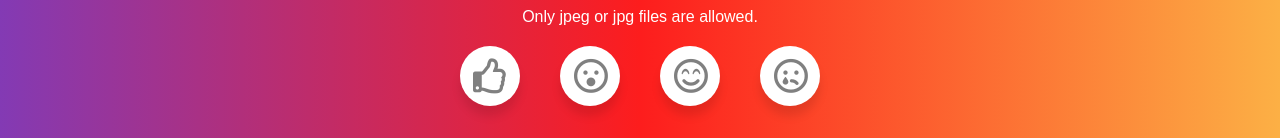
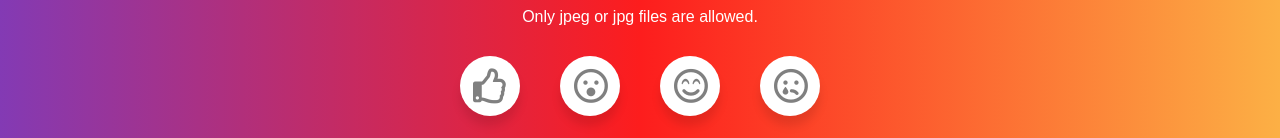
Before and after one commit to sauravrajleaf/Frontend-Challenge, a React (Create React App) app: page / in a window 1280 px wide. Shown: the part 586-724 px from the top of the page. Built offline with nearby package versions, Linux system fonts and the light colour scheme.

Commit message:
Everthing's in place

```diff
--- a/src/components/imageUploader/ImageUploader.css
+++ b/src/components/imageUploader/ImageUploader.css
@@ -69,8 +69,18 @@ h1 {
   font-size: 20px;
   cursor: pointer;
   color: black;
+  z-index: 1;
 }
-
+.reactions-count {
+  position: absolute;
+  right: 10px;
+  width: 100%;
+  top: 0px;
+  font-size: 20px;
+  cursor: pointer;
+  color: black;
+  background: none;
+}
 .file-name {
   position: absolute;
   bottom: 0px;
--- a/src/components/imageUploader/ImageUploader.js
+++ b/src/components/imageUploader/ImageUploader.js
@@ -4,7 +4,7 @@ import Reactions from "../reactions/Reactions";
 
 import "./ImageUploader.css";
 
-const ImageUploader = () => {
+const ImageUploader = (props) => {
   const [uploadImage, setUploadImage] = useState(null);
   const [clicked, setClicked] = useState({
     click: false,
@@ -42,6 +42,7 @@ const ImageUploader = () => {
       fileName: null,
     });
     setUploadImage(null);
+    localStorage.removeItem("Total Reactions");
   };
 
   return (
@@ -76,7 +77,7 @@ const ImageUploader = () => {
           hidden
         />
         <span className="span">Only jpeg or jpg files are allowed.</span>
-        <Reactions />
+        <Reactions click={click} />
         <button className="select-btn" onClick={inputBtnActive}>
           Select An Image
         </button>
--- a/src/components/reactions/Reactions.css
+++ b/src/components/reactions/Reactions.css
@@ -26,7 +26,11 @@
   opacity: 1;
   pointer-events: auto;
 }
-
+span {
+  margin-top: 10px;
+  margin-bottom: 20px;
+  color: #fff;
+}
 .span-2 {
   position: relative;
   height: 60px;
@@ -37,7 +41,9 @@
   border-radius: 50%;
   text-align: center;
 }
-
+.reactions-count {
+  color: black;
+}
 .far {
   font-size: 35px;
   top: 12px;
--- a/src/components/reactions/Reactions.js
+++ b/src/components/reactions/Reactions.js
@@ -1,38 +1,53 @@
-import React from "react";
+import React, { Fragment, useState } from "react";
 
 import "./Reactions.css";
 
-const Reactions = () => {
-  const handleClick = () => {
-    return;
+const Reactions = (props) => {
+  const { click } = props;
+  const [reactionsCount, setCount] = useState(0);
+
+  const handleClickReactions = () => {
+    if (click) {
+      setCount(reactionsCount + 1);
+      localStorage.setItem("Total Reactions", reactionsCount + 1);
+    }
   };
+
   return (
+    <Fragment>
       <div className="wrapper-2">
-      <div className="icon-2 like" onClick={handleClick}>
+        <div className="icon-2 like">
           <div className="tooltip">Like</div>
-        <span className="span-2">
+          <span className="span-2" onClick={handleClickReactions}>
             <i class="far fa-thumbs-up"></i>
           </span>
         </div>
-      <div className="icon-2 surprise" onClick={handleClick}>
+        <div className="icon-2 surprise">
           <div className="tooltip">Wow!</div>
-        <span className="span-2">
+          <span className="span-2" onClick={handleClickReactions}>
             <i class="far fa-surprise"></i>
           </span>
         </div>
-      <div className="icon-2 smile" onClick={handleClick}>
+        <div className="icon-2 smile">
           <div className="tooltip">Happy</div>
-        <span className="span-2">
+          <span className="span-2" onClick={handleClickReactions}>
             <i class="far fa-smile-beam"></i>
           </span>
         </div>
-      <div className="icon-2 sad" onClick={handleClick}>
+        <div className="icon-2 sad">
           <div className="tooltip">Sad</div>
-        <span className="span-2">
+          <span className="span-2" onClick={handleClickReactions}>
             <i class="far fa-sad-tear"></i>
           </span>
         </div>
       </div>
+      {click && reactionsCount !== 0 && (
+        <span>
+          <strong>Reactions Count: </strong>
+          {reactionsCount}
+        </span>
+      )}
+    </Fragment>
   );
 };
 
```
Lines whose indentation alone changed are shown as unchanged.
